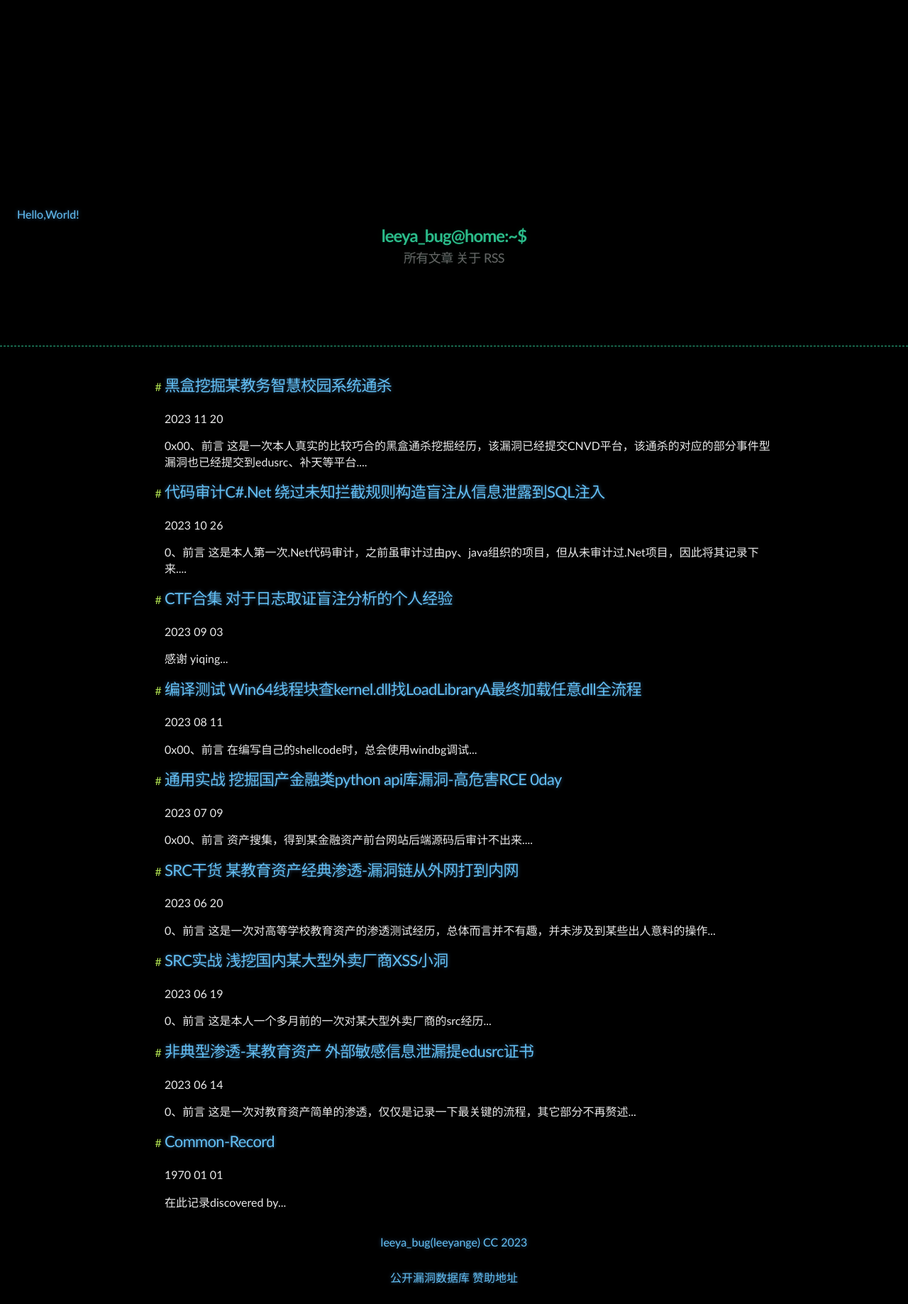
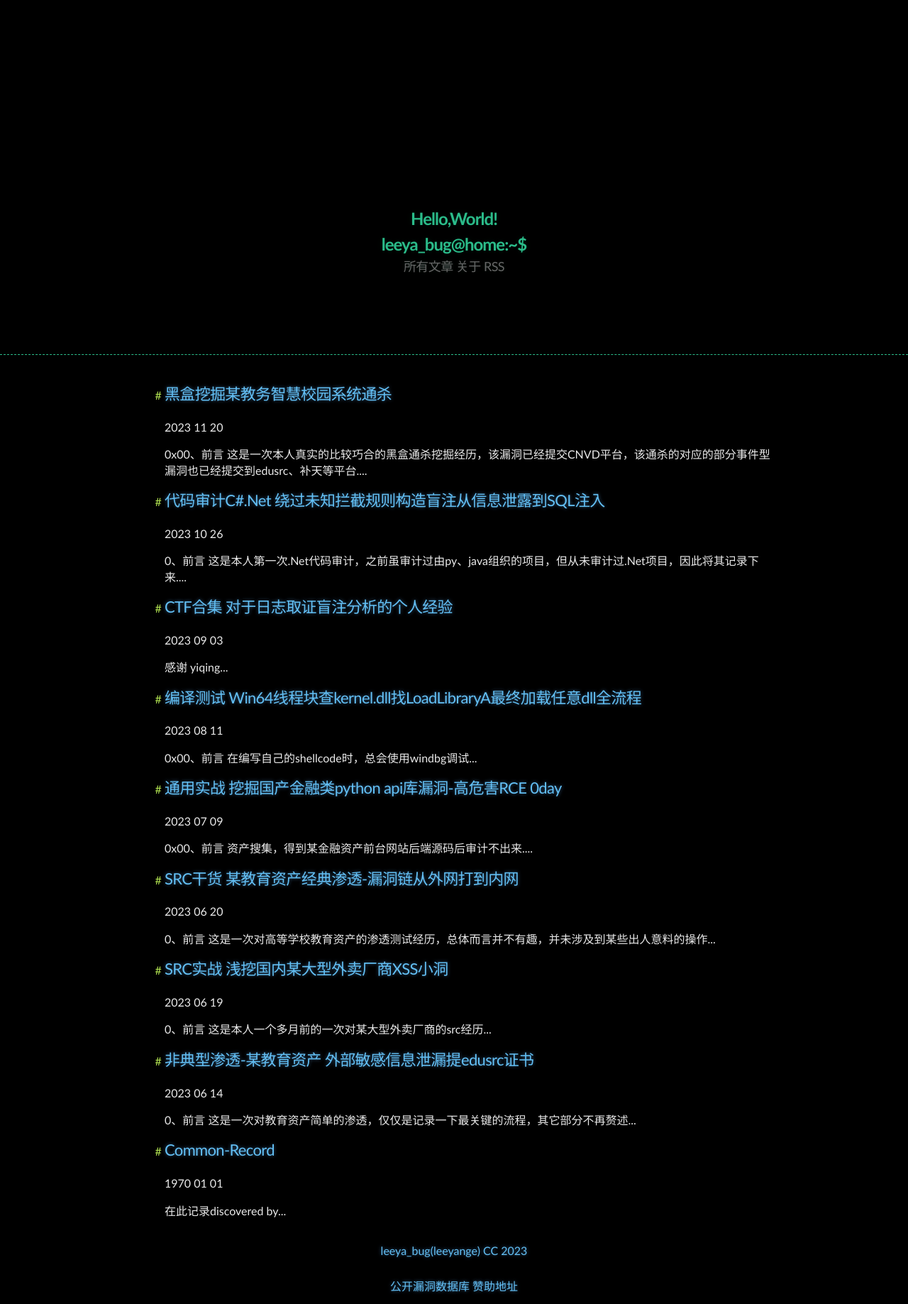
Before and after one commit to Leeyangee/leeyangee.github.io, a Jekyll site: the page built from index.html, in a window 1280 px wide. Shown: the whole page at 71% size. Built offline with Jekyll 4.4.1, drawn with Linux system fonts in a browser that asks for light colours; the list of posts is cut into pages by our own code.

Commit message:
Update headerspecial.html

```diff
--- a/_includes/headerspecial.html
+++ b/_includes/headerspecial.html
@@ -1,6 +1,9 @@
 <header>
   <div style="margin-top:30vh;margin-bottom:10vh">
-    <a id="showtag" style="text-decoration: none;" href="{{ "/" | prepend: site.baseurl | replace: '//', '/' }}">
+    <a style="text-decoration: none;" href="{{ "/" | prepend: site.baseurl | replace: '//', '/' }}">
+      <h1 id="showtag">
+        Hello,World!
+      </h1>
     </a>
     <script>
             async function rollingWords(){
```
